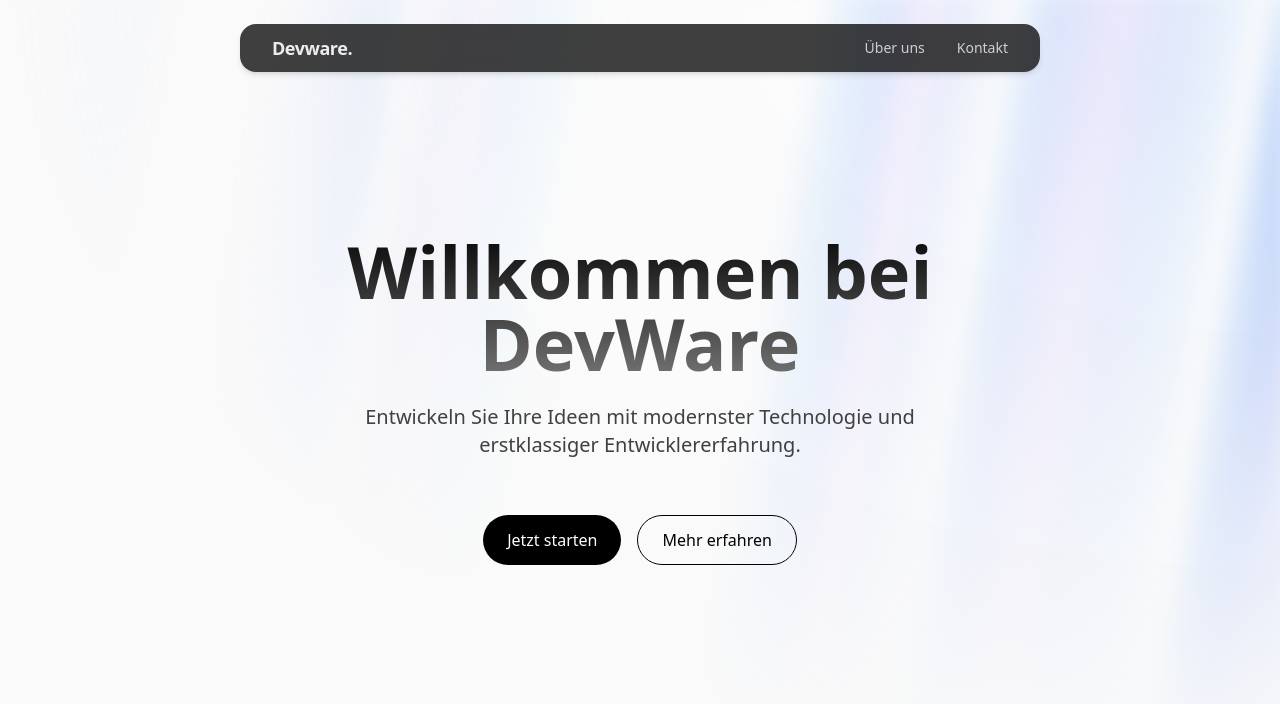
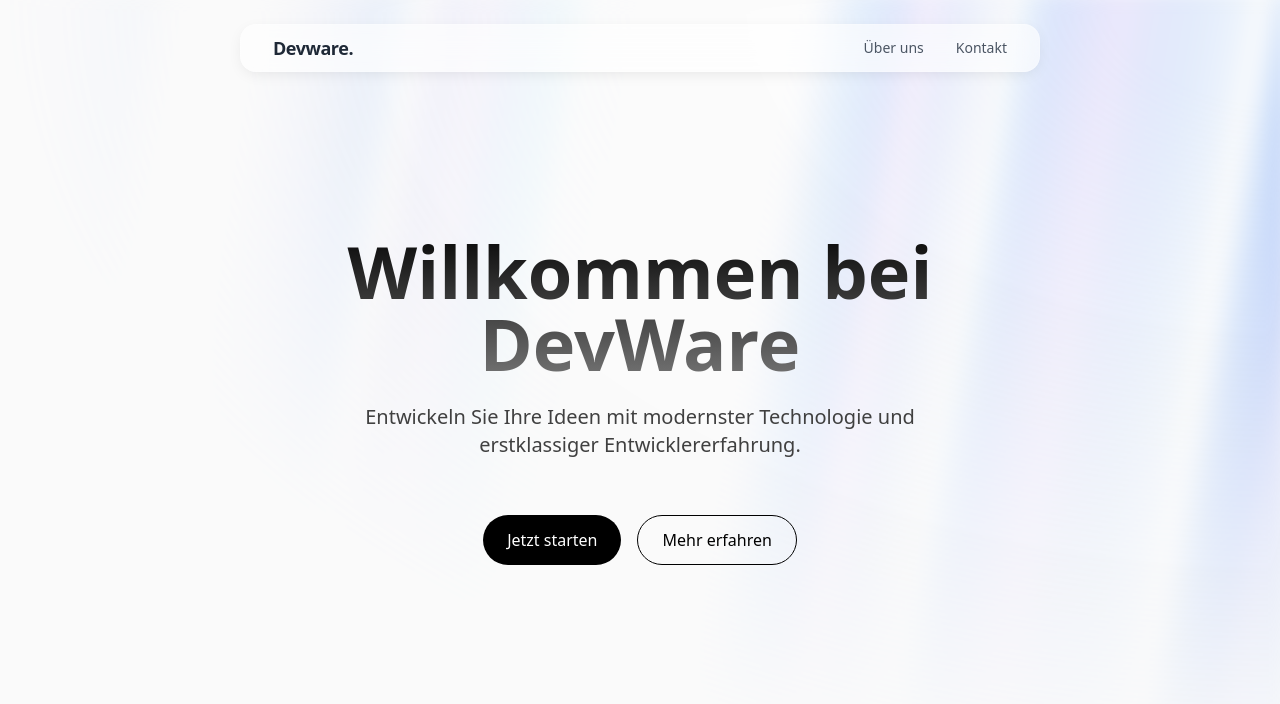
Before and after one commit to devware-ch/devware-landingpage, a Next.js app: page / in a window 1280 px wide. Shown: the top 704 px of the page. Built offline with nearby package versions, Linux system fonts and the light colour scheme.

Commit message:
update: header color

```diff
--- a/components/header.tsx
+++ b/components/header.tsx
@@ -21,14 +21,16 @@ export const Header = () => {
       <header
         className={cn(
           "relative w-[800px] h-12 flex items-center justify-between px-8 rounded-2xl",
-          "bg-black/75 backdrop-blur-md",
-          scrolled ? "shadow-lg shadow-black/20" : "shadow-md shadow-black/10"
+          "bg-white/60 backdrop-blur-md border border-white/20",
+          scrolled
+            ? "shadow-[0_8px_32px_-8px_rgba(0,0,0,0.12)] ring-[0.5px] ring-black/5"
+            : "shadow-[0_4px_16px_-4px_rgba(0,0,0,0.1)]"
         )}
       >
         {/* Logo */}
         <Link
           href="/"
-          className="relative z-10 text-lg font-bold tracking-tight text-white/90 hover:text-white transition-colors"
+          className="relative z-10 text-lg font-bold tracking-tight text-gray-800 hover:text-gray-600 transition-colors"
         >
           Devware.
         </Link>
@@ -38,13 +40,13 @@ export const Header = () => {
           <div className="flex gap-8 text-sm font-medium">
             <Link
               href="/about"
-              className="text-white/75 hover:text-white transition-colors"
+              className="text-gray-600 hover:text-gray-900 transition-colors"
             >
               Über uns
             </Link>
             <Link
               href="/contact"
-              className="text-white/75 hover:text-white transition-colors"
+              className="text-gray-600 hover:text-gray-900 transition-colors"
             >
               Kontakt
             </Link>
```
